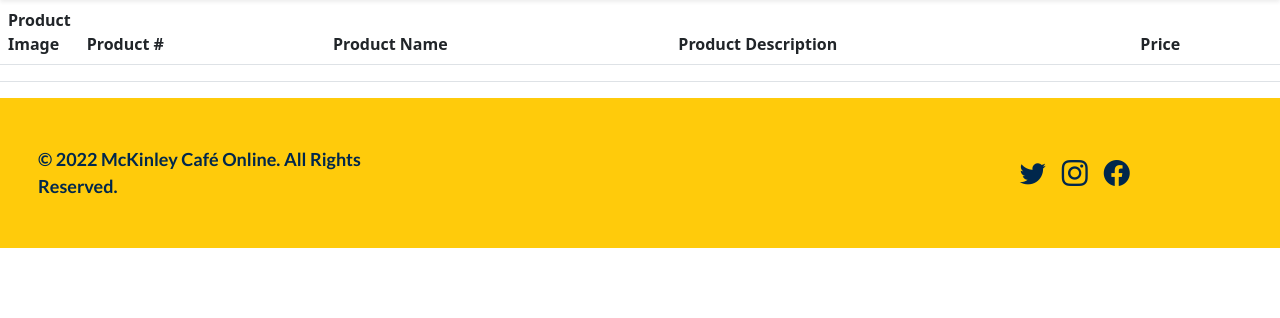
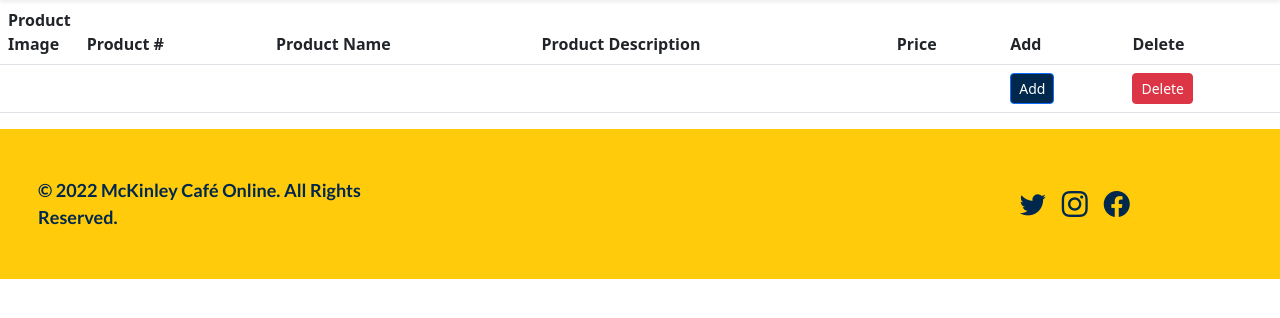
Before and after one commit to cfestein/cis435project, a PHP site: page /orders.php in a window 1280 px wide. Shown: the part 76-394 px from the top of the page. Run offline with PHP 8.4, Linux system fonts and the light colour scheme; tables that the repository leaves empty or names only in its code hold one stand-in row (values such as "Sample post"); lists and menus that the app fills with data are empty; some libraries are stand-ins or nearby versions.

Commit message:
Updated orders.php

```diff
--- a/orders.php
+++ b/orders.php
@@ -7,6 +7,8 @@
             <th scope="col">Product Name</th>
             <th scope="col">Product Description</th>
             <th scope="col">Price</th>
+            <th scope="col">Add</th>
+            <th scope="col">Delete</th>
         </tr>
     </thead>
     <tbody>
@@ -17,6 +19,8 @@
                 <td><?php $product['prodcut_name'] ?></td>
                 <td><?php $product['product_description'] ?></td>
                 <td><?php $product['price'] ?></td>
+                <td><button type="submit" class="btn btn-primary btn-sm">Add</button></td>
+                <td><button type="submit" class="btn btn-danger btn-sm">Delete</button></td>
             </tr>
         <?php } ?>
     </tbody>
```
